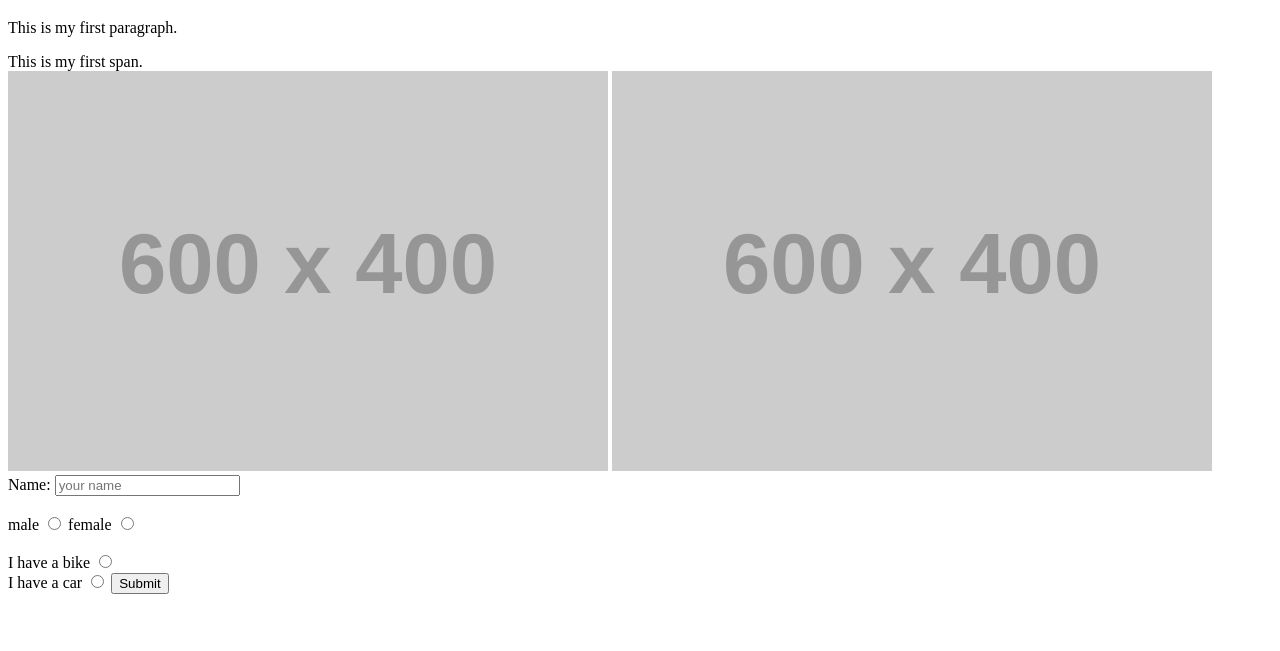
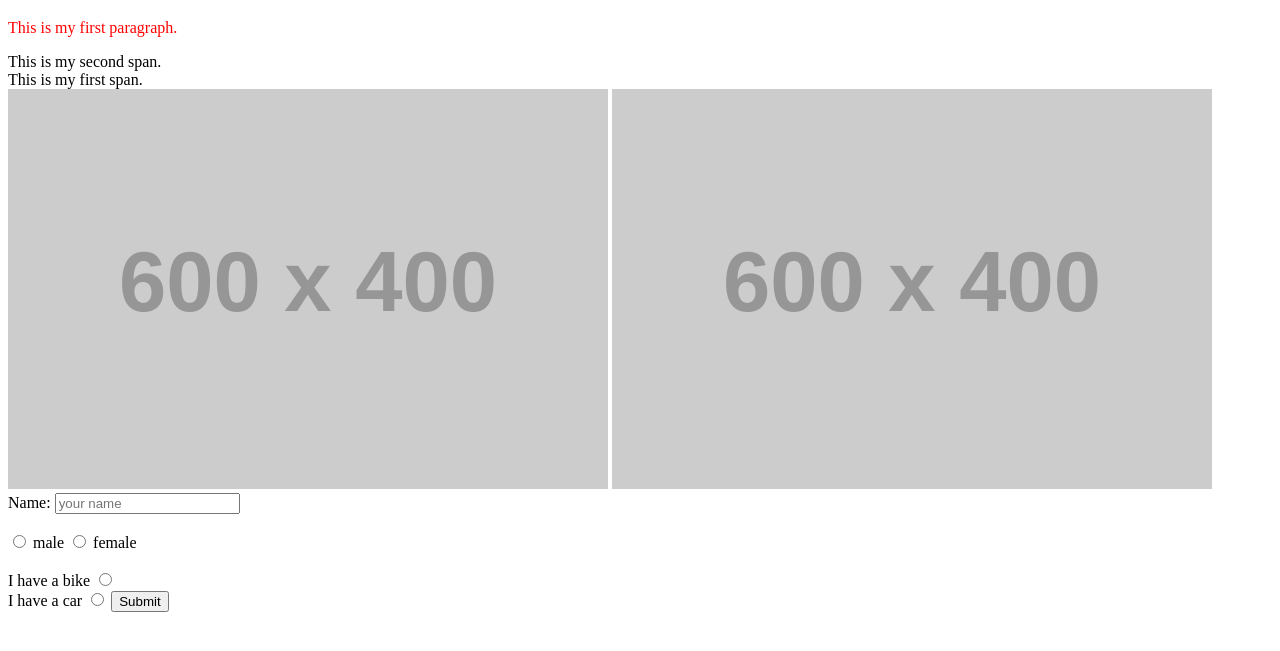
Before and after one commit to Nimraedu/day3, a plain HTML site: page index.html in a window 1280 px wide. Shown: the part 61-712 px from the top of the page. Drawn offline with Linux system fonts and the light colour scheme; placeholder pictures from the web are drawn by us.

Commit message:
add css file

```diff
--- a/index.html
+++ b/index.html
@@ -4,11 +4,15 @@
     <meta charset="UTF-8">
     <meta name="viewport" content="width=device-width, initial-scale=1.0">
     <title>Document</title>
+    <link rel="stylesheet" href="style.css">
 </head>
 <body>
     <h1>Hello World Update</h1>
     <div>
         <p>This is my first paragraph.</p>
+        <span>
+            This is my second span.
+        </span>
     </div>
     <span>
         This is my first span.
@@ -22,10 +26,10 @@
 
         <label for="name">Name:</label>
         <input type="text" id="name" name="name" placeholder="your name"><br><br>
+        <input type="radio" name="gender">
         <label for="gender">male</label>
-        <input type="radio" name="gender">
-        <label for="gender">female</label>
-        <input  type="radio" name="female"> <br><br>
+        <input  type="radio" name="female">
+        <label for="gender">female</label><br><br>
         <label for="vehicle1">I have a bike</label>
         <input type="radio" name="vehicle1"> <br>
         <label for="vehicle2">I have a car</label>
--- /dev/null
+++ b/style.css
@@ -0,0 +1,3 @@
+div p {
+    color: red;
+}
```
